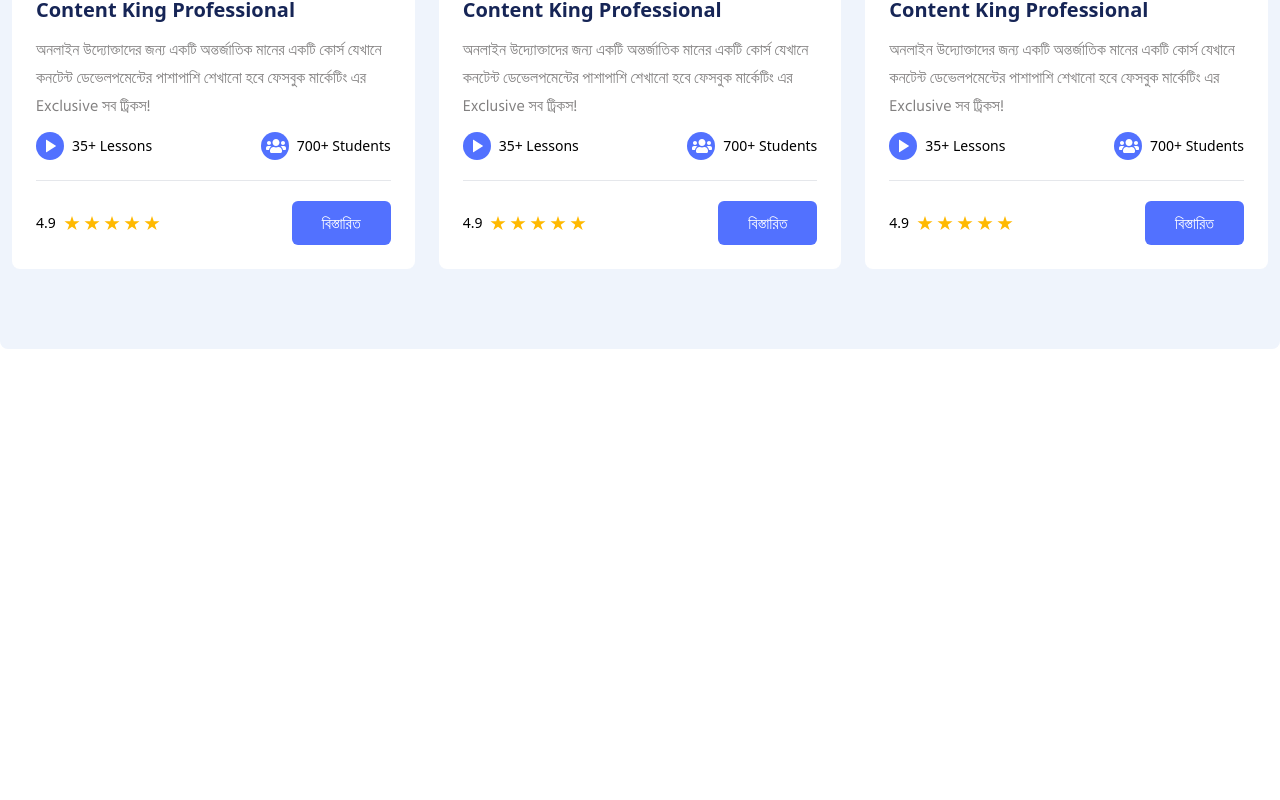
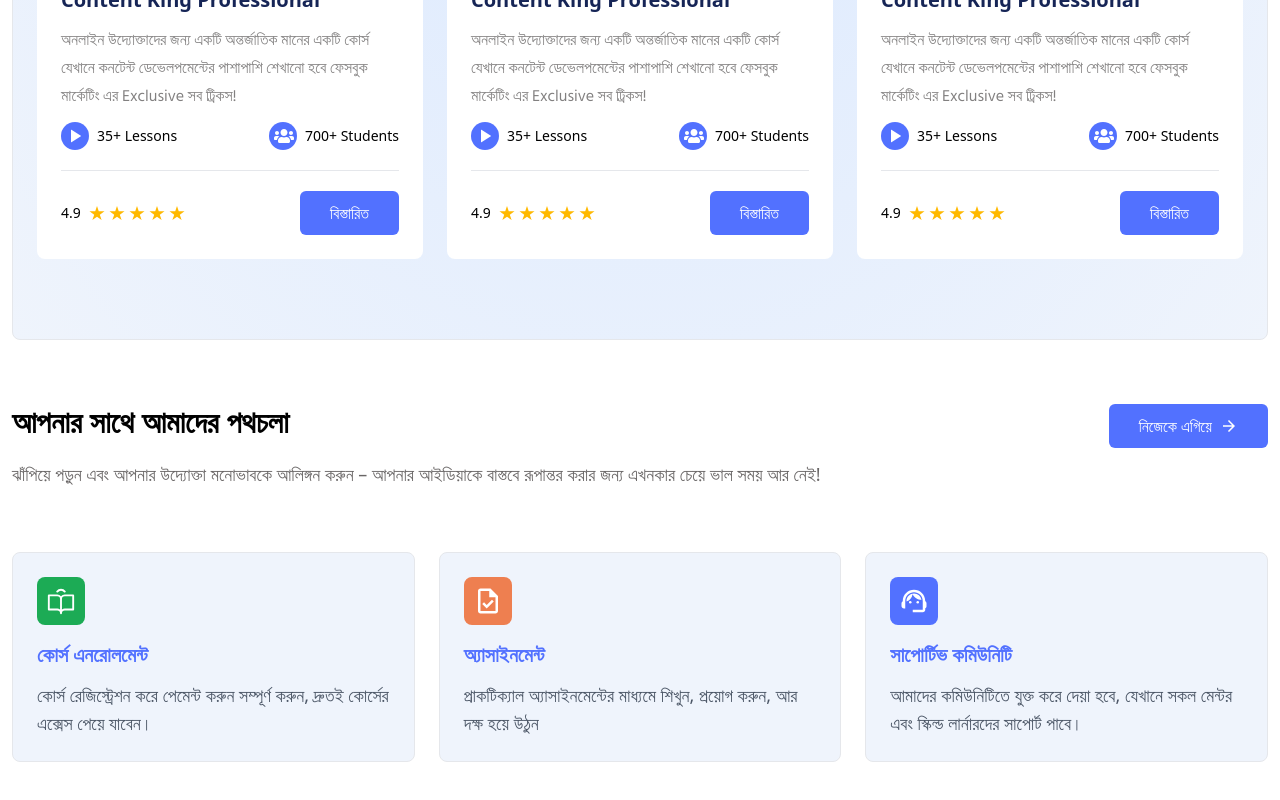
Before and after one commit to mdarmankhan6252/abbas-project, a React (Vite) app: page / in a window 1280 px wide. Shown: the part 1206-2006 px from the top of the page. Before the commit the page ends 1619 px from the top, so only its background shows below. Built offline with nearby package versions, Linux system fonts and the light colour scheme.

Commit message:
I have added course details page

```diff
--- /dev/null
+++ b/src/pages/home/AboutCourse.jsx
@@ -0,0 +1,41 @@
+import { MdOutlineTask, MdSupportAgent } from "react-icons/md";
+import { PiBookOpenUser } from "react-icons/pi";
+
+
+const AboutCourse = () => {
+   const courses = [
+      {
+         icon: <PiBookOpenUser />,
+         icon_color: '#1CAB55',
+         title: 'কোর্স এনরোলমেন্ট',
+         description: 'কোর্স রেজিস্ট্রেশন করে পেমেন্ট করুন সম্পূর্ণ করুন, দ্রুতই কোর্সের এক্সেস পেয়ে যাবেন।'
+      },
+      {
+         icon: <MdOutlineTask />,
+         icon_color: '#EE7F50',
+         title: 'অ্যাসাইনমেন্ট',
+         description: 'প্রাকটিক্যাল অ্যাসাইনমেন্টের মাধ্যমে শিখুন, প্রয়োগ করুন, আর দক্ষ হয়ে উঠুন'
+      },
+      {
+         icon: <MdSupportAgent />,
+         icon_color: '#5271FF',
+         title: 'সাপোর্টিভ কমিউনিটি',
+         description: 'আমাদের কমিউনিটিতে যুক্ত করে দেয়া হবে, যেখানে সকল মেন্টর এবং স্কিল্ড লার্নারদের সাপোর্ট পাবে।'
+      }
+   ]
+   return (
+      <div className="grid grid-cols-1 sm:grid-cols-2 lg:grid-cols-3 gap-6 max-w-7xl mx-auto px-3">
+         {courses.map((course, i) => (
+            <div key={i} className=" p-6 rounded-lg border border-gray-200 bg-[#EFF4FC]">
+               <div style={{backgroundColor : course.icon_color}} className="w-12 h-12 flex items-center justify-center text-white rounded-lg">
+                  <span className="text-3xl">{course.icon}</span>
+               </div>
+               <h3 className="text-xl font-semibold mt-4 text-primary">{course.title}</h3>
+               <p className="text-gray-600 mt-3 text-lg">{course.description}</p>
+            </div>
+         ))}
+      </div>
+   );
+};
+
+export default AboutCourse;
--- a/src/pages/home/Courses.jsx
+++ b/src/pages/home/Courses.jsx
@@ -2,19 +2,21 @@ import Card from "../../components/Card";
 
 const Courses = () => {
    return (
-      <div className="bg-[#EFF4FC] py-20 rounded-lg  p">
+      <div className="mx-3">
+         <div className="py-20 rounded-lg max-w-7xl mx-auto px-6 border border-gray-200" style={{ background: 'radial-gradient(at center top, #d6e6ff 0%, #EFF4FC 100%)' }}>
          <div className="text-center space-y-4 max-w-2xl mx-auto px-3">
             <h1 className="text-3xl md:text-4xl font-primary font-bold text-gray-800">Our Courses</h1>
             <p className="font-primary text-[#828080] leading-7 text-lg">ঝাঁপিয়ে পড়ুন এবং আপনার উদ্যোক্তা মনোভাবকে আলিঙ্গন করুন – আপনার আইডিয়াকে বাস্তবে রূপান্তর করার জন্য এখনকার চেয়ে ভাল সময় আর নেই!</p>
          </div>
 
-         <div className="grid grid-cols-1 sm:grid-cols-2 lg:grid-cols-3 gap-6 mt-16 max-w-7xl mx-auto px-3">
+         <div className="grid grid-cols-1 sm:grid-cols-2 lg:grid-cols-3 gap-6 mt-16 ">
             <Card />
             <Card />
             <Card />
          </div>
 
       </div>
+      </div>
    );
 };
 
--- /dev/null
+++ b/src/pages/home/Guide.jsx
@@ -0,0 +1,21 @@
+import { MdArrowForward } from "react-icons/md";
+import { Link } from "react-router-dom";
+
+const Guide = () => {
+   return (
+      <div className="max-w-7x mx-auto px-3 my-16 max-w-7xl flex justify-between flex-col md:flex-row">
+         <div className="space-y-5 basis-[70%]">
+            <h1 className="text-3xl font-semibold">আপনার সাথে আমাদের পথচলা</h1>
+            <p className="text-lg text-[#696666]">ঝাঁপিয়ে পড়ুন এবং আপনার উদ্যোক্তা মনোভাবকে আলিঙ্গন করুন – আপনার আইডিয়াকে বাস্তবে রূপান্তর করার জন্য এখনকার চেয়ে ভাল সময় আর নেই!</p>
+         </div>
+         <div className="mt-6 md:mt-0">
+            <Link to="/" className="btn flex items-center space-x-2 max-w-52 justify-center grow">
+               <span>নিজেকে এগিয়ে</span> <MdArrowForward className="text-lg" />
+            </Link>
+         </div>
+
+      </div>
+   );
+};
+
+export default Guide;
--- a/src/pages/home/Home.jsx
+++ b/src/pages/home/Home.jsx
@@ -1,11 +1,15 @@
+import AboutCourse from "./AboutCourse";
 import Banner from "./Banner";
 import Courses from "./Courses";
+import Guide from "./Guide";
 
 const Home = () => {
    return (
       <div>
          <Banner />
          <Courses />
+         <Guide />
+         <AboutCourse />
       </div>
    );
 };
```
